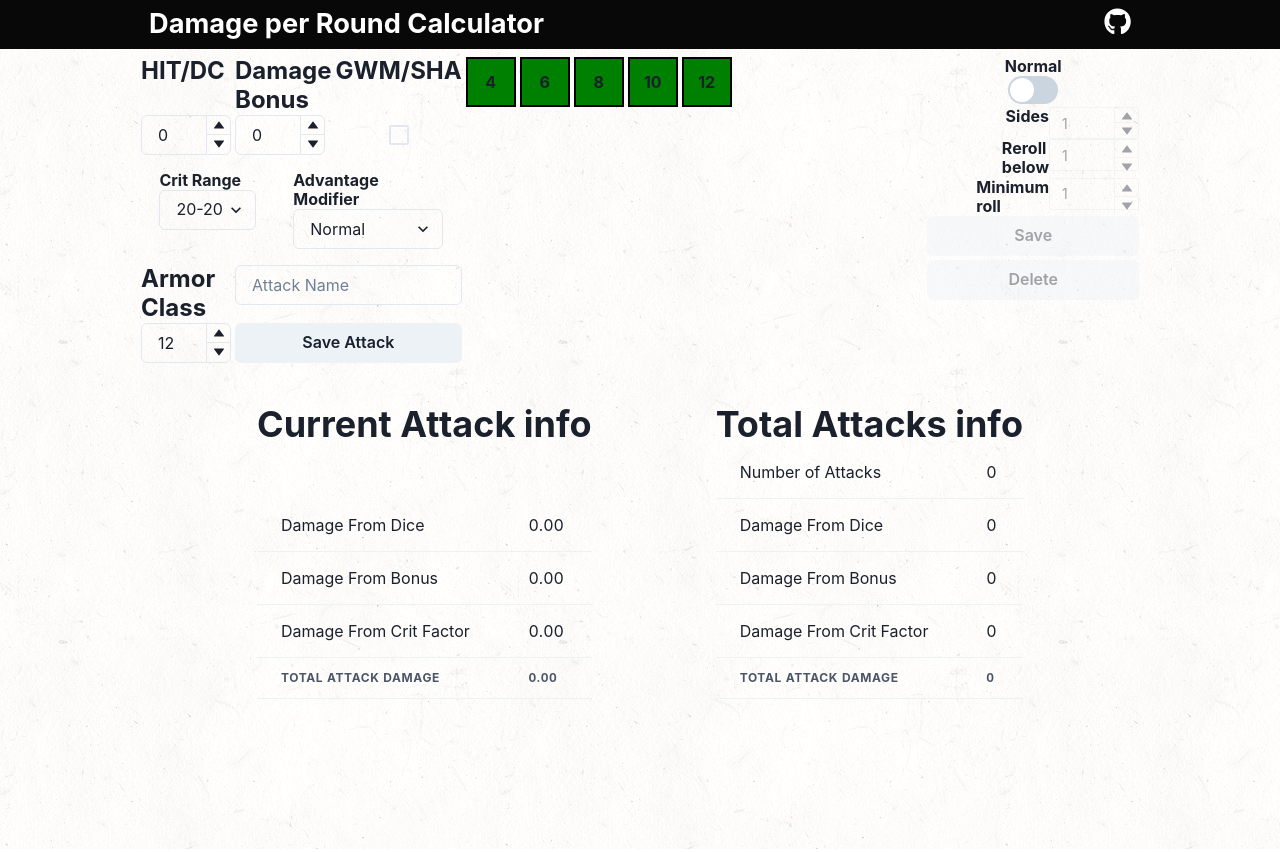
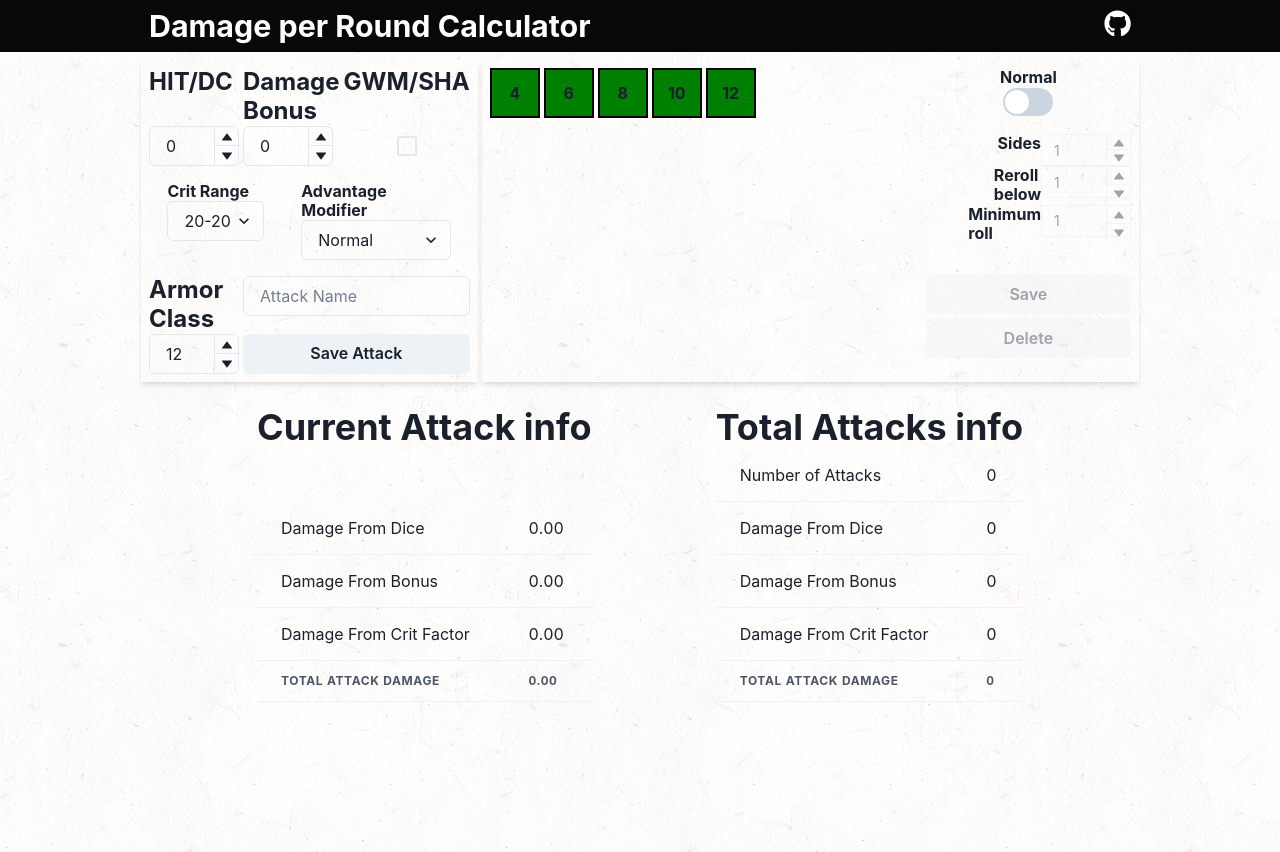
Before and after one commit to vzsoares/DnD-dpr-Calculator, a Next.js app: page / in a window 1280 px wide. Built offline with nearby package versions, Linux system fonts and the light colour scheme.

Commit message:
enh styles

```diff
--- a/packages/components/NavBar.js
+++ b/packages/components/NavBar.js
@@ -11,7 +11,7 @@ export default function NavBar() {
         justifyContent='space-between'
         align='center'
       >
-        <Heading fontSize={{ base: "1.4rem", md: "1.7rem" }} color='#fff'>
+        <Heading fontSize={{ base: "1.6rem", md: "1.9rem" }} color='#fff'>
           Damage per Round Calculator
         </Heading>
 
--- a/packages/sections/DieSection.js
+++ b/packages/sections/DieSection.js
@@ -109,6 +109,9 @@ export default function DieSection() {
         minW={"200px"}
         maxW={"998px"}
         minH={"200px"}
+        padding='0.5rem'
+        shadow='md'
+        height='100%'
       >
         <Flex gridArea={"a"} gap='1'>
           {editingIndex === -1 ? (
--- a/pages/index.js
+++ b/pages/index.js
@@ -13,10 +13,10 @@ export default function Home() {
   return (
     <Box maxW='998px' margin='0 auto'>
       <Flex gap='1' flexDir={{ base: "column", md: "row" }}>
-        <Box maxW='330px' margin='0 auto'>
+        <Box p='0.5rem' shadow='md'>
           <HitDamageSection />
           <AdvancedOptionsSection />
-          <Flex justifyContent='space-evenly' gap='1' marginY='1rem'>
+          <Flex justifyContent='space-evenly' gap='1' marginTop='1rem'>
             <ArmorSection />
             <Flex
               w='min-intrinsic'
```
